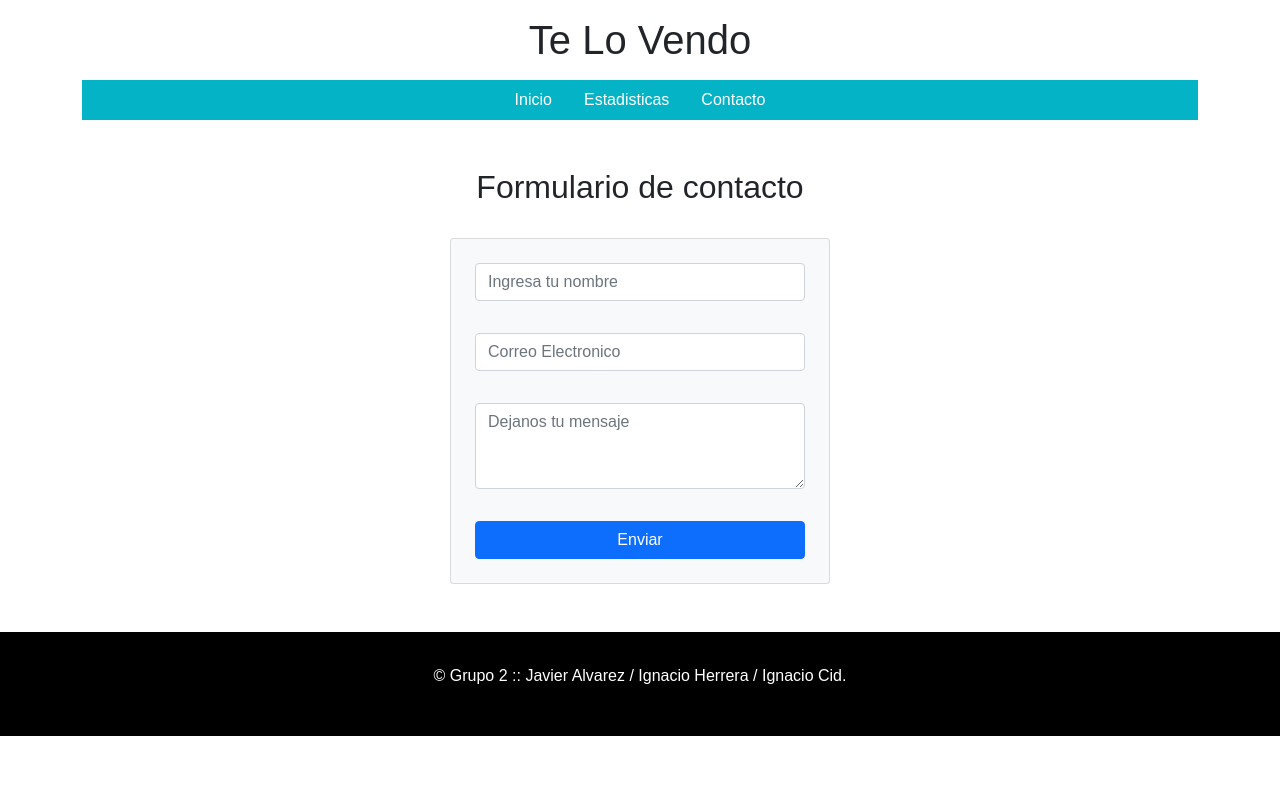
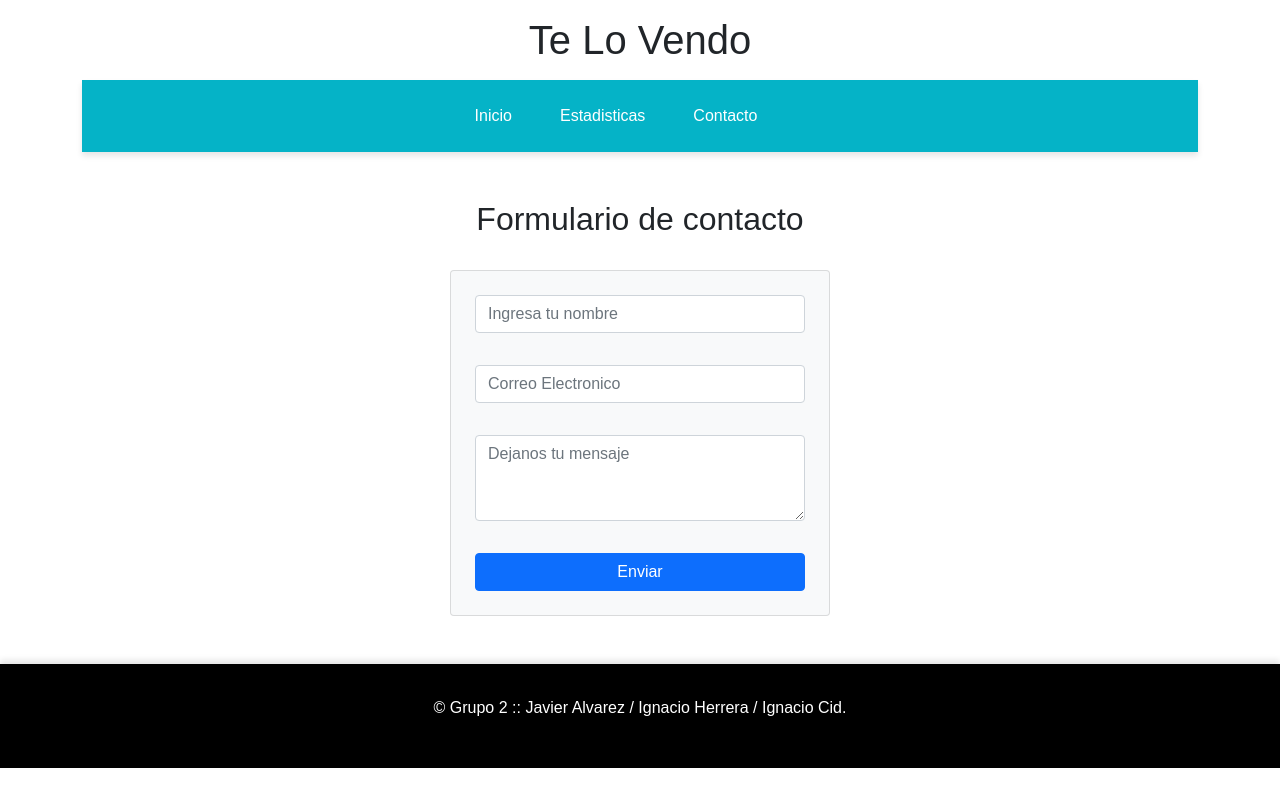
Before and after one commit to NachoCid/modulo2-grupal7, a plain HTML site: page contacto.html in a window 1280 px wide. Drawn offline with nearby package versions, Linux system fonts and the light colour scheme.

Commit message:
Style: Cambio en aspectos visuales del nav

```diff
--- a/assets/style.css
+++ b/assets/style.css
@@ -1,37 +1,42 @@
-
-
-body{
+body {
     font-family: "Poppins", sans-serif !important;
+    background-color: #f0f0f0;
+    color: #333333;
+    line-height: 1.6;
+    margin: 0;
+    padding: 0;
 }
 
-nav{
+nav {
     background-color: rgb(5, 179, 199);
+    padding: 1rem 2rem;
+    box-shadow: 0 4px 6px rgba(0,0,0,0.1);
 }
-nav a{
+
+nav a {
     color: #ffffff !important;
+    text-decoration: none;
+    margin-right: 1rem;
+    transition: color 0.3s ease, font-weight 0.3s ease;
 }
-nav a:active{
+
+nav a:hover {
+    color: #ffeb3b;
+    font-weight: bold;
+}
+
+nav a:active {
     color: #ffffff !important;
     font-weight: bold;
 }
-
-
 
 footer {
     text-align: center;
     background-color: #000000;
     padding: 2rem 0;
     color: #ffffff;
+    box-shadow: 0 -4px 6px rgba(0,0,0,0.1);
+    position: relative;
+    bottom: 0;
+    width: 100%;
 }
-
-.alertaExito{
-    font-size: 13px;
-    margin: 0 !important;
-    color:blue;
-}
-
-.alertaError{
-    font-size: 13px;
-    margin: 0 !important;
-    color:red;
-}
```
